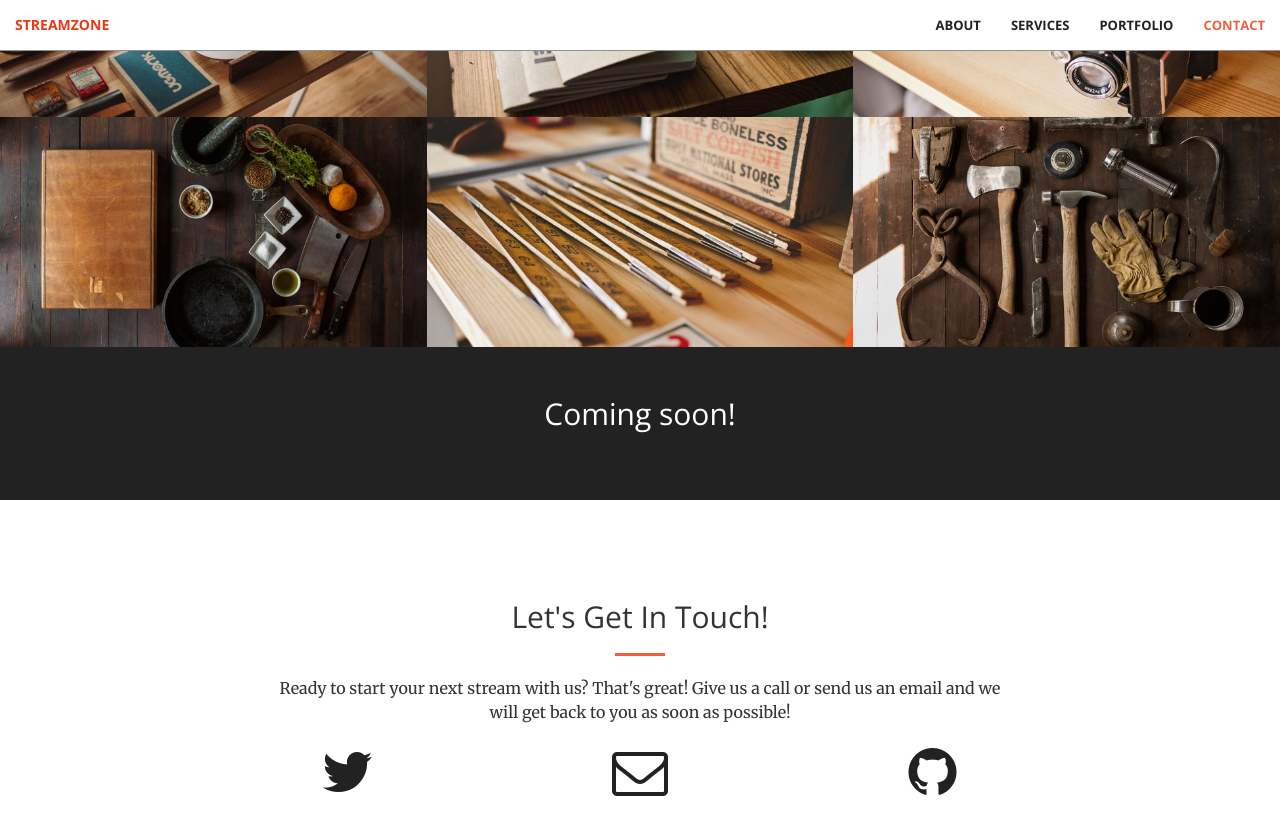
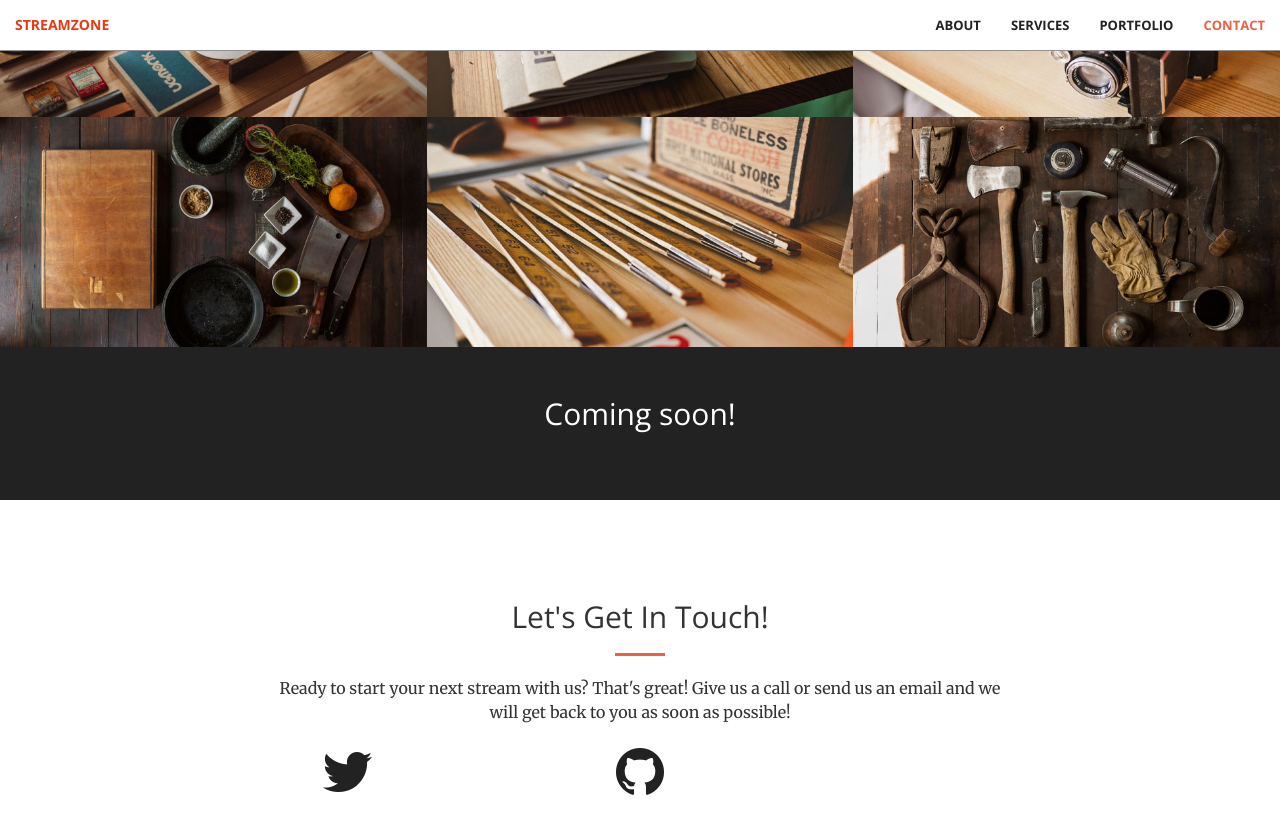
Before and after one commit to congphuong/congphuong.github.io, a Jekyll site: the page built from index.html, in a window 1280 px wide and 900 px high, scrolled down 1791 px. Shown: the top 835 px of the window. Built offline with Jekyll 4.4.1, drawn with Linux system fonts in a browser that asks for light colours.

```diff
--- a/_includes/contact.html
+++ b/_includes/contact.html
@@ -12,12 +12,12 @@
 <!--                <p>{{ site.twitter_username }}</p>-->
             </a>
         </div>
-        <div class="col-lg-2 col-lg-offset-1 text-center">
-            <a href="mailto:{{ site.email }}">
-            <i class="fa fa-envelope-o fa-3x wow bounceIn" data-wow-delay=".1s"></i>
-<!--                <p>{{ site.email }}</p>-->
-            </a>
-        </div>
+<!--        <div class="col-lg-2 col-lg-offset-1 text-center">-->
+<!--            <a href="mailto:{{ site.email }}">-->
+<!--            <i class="fa fa-envelope-o fa-3x wow bounceIn" data-wow-delay=".1s"></i>-->
+<!--&lt;!&ndash;                <p>{{ site.email }}</p>&ndash;&gt;-->
+<!--            </a>-->
+<!--        </div>-->
         <div class="col-lg-2 col-lg-offset-1 text-center">
             <a href="https://github.com/{{ site.github_username }}">
             <i class="fa fa-github fa-3x wow bounceIn" data-wow-delay=".1s"></i>
```
